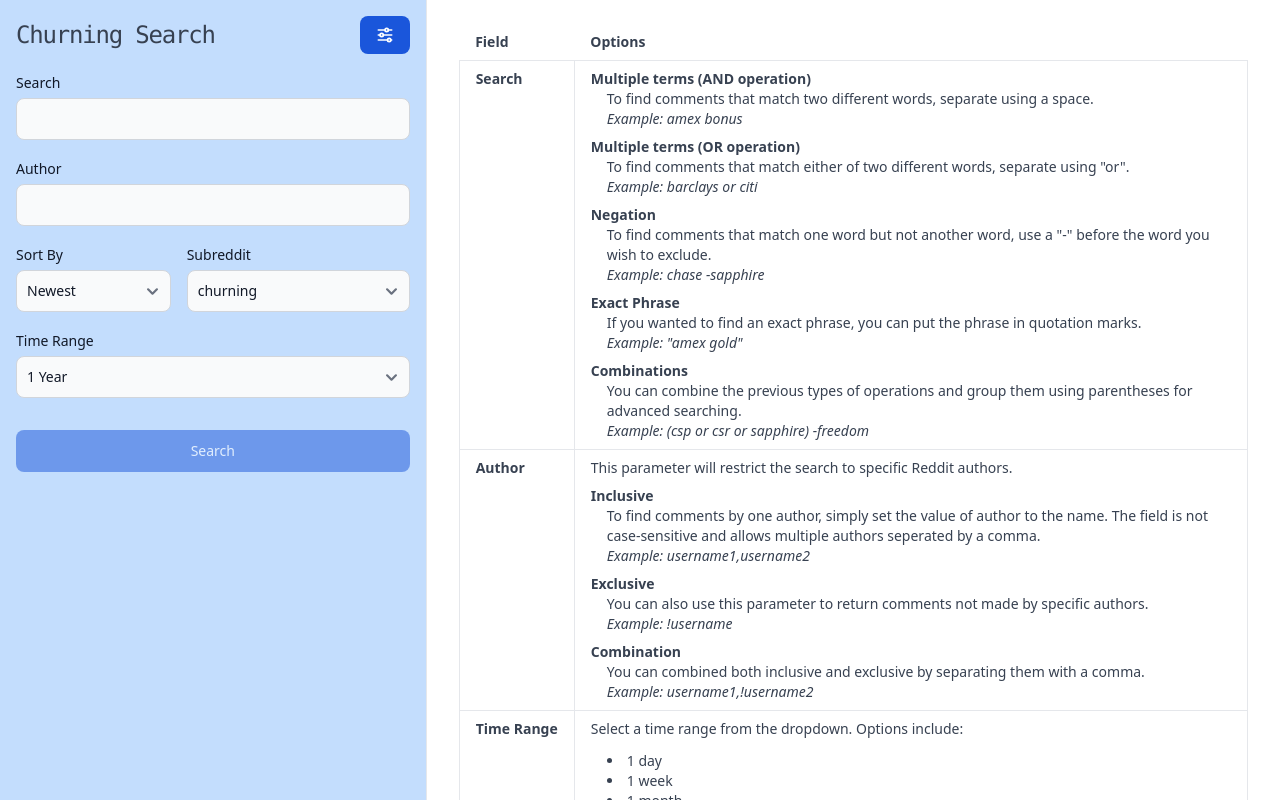
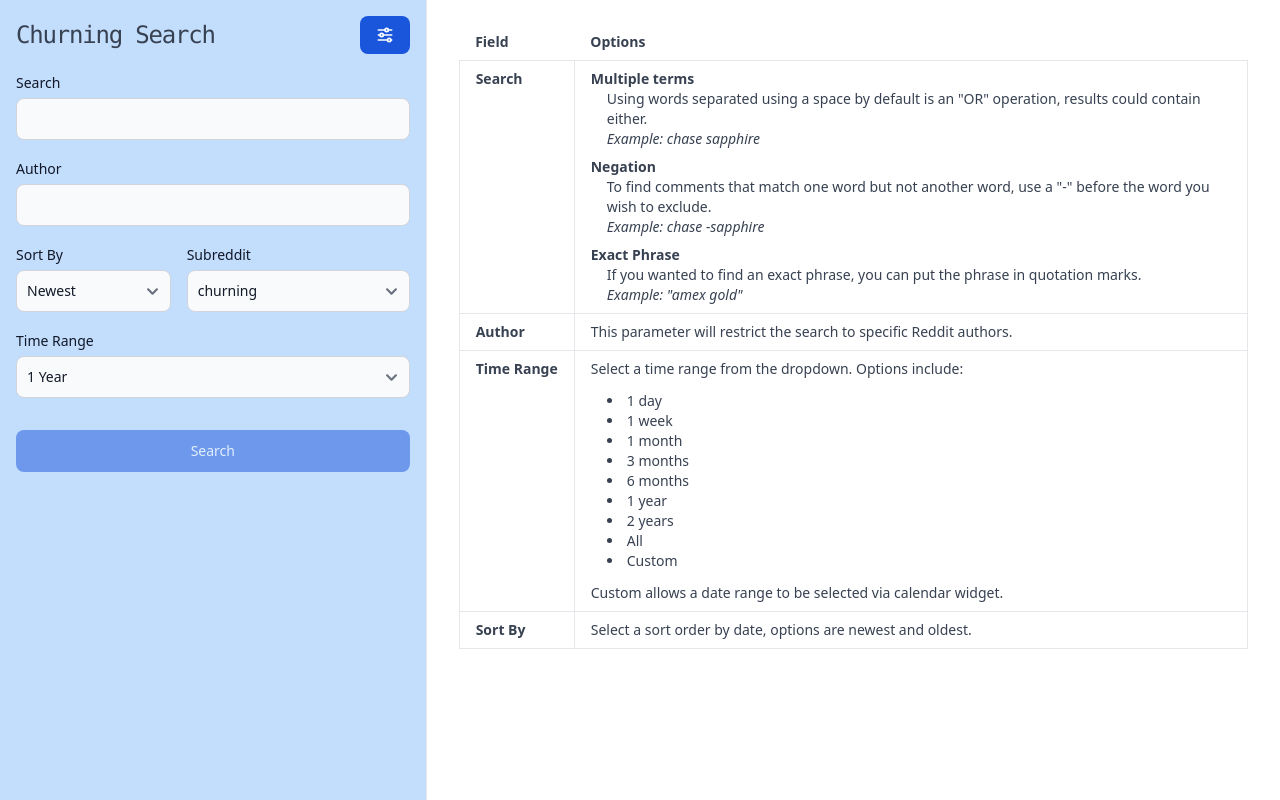
Before and after one commit to garettg/churning.io, a Next.js app: page / in a window 1280 px wide. Built offline with nearby package versions, Linux system fonts and the light colour scheme; what @rvxlab/tailwind-plugin-ios-full-height would draw is missing.

Commit message:
Updated help text. Turn acronym search off because of search type. Update dependencies.

```diff
--- a/app.config.js
+++ b/app.config.js
@@ -17,7 +17,7 @@ export const Config = {
         CanadianAwardTravel: "2018-03-12"
     },
     defaultTimeRange: 366, // default time range on search (must match one of SearchRange keys)
-    enableAcronymSearch: true, // enable the use of modified queries to include acronyms to broaden search,
+    enableAcronymSearch: false, // enable the use of modified queries to include acronyms to broaden search,
     enableGaEvents: true, // enable google analytics
     enableCustomEvents: true, // enable the usage of custom event to Woopra
     disableSearch: false, // turns off the UI in downtimes
--- a/src/components/Help.js
+++ b/src/components/Help.js
@@ -14,15 +14,10 @@ const Help = () => {
                     <td className="border px-4 py-2 align-top whitespace-nowrap font-bold border-gray-200 dark:border-gray-700">Search</td>
                     <td className="border px-4 py-2 align-top border-gray-200 dark:border-gray-700">
                         <dl>
-                            <dt className="font-bold">Multiple terms (AND operation)</dt>
+                            <dt className="font-bold">Multiple terms</dt>
                             <dd className="pl-4">
-                                <p>To find comments that match two different words, separate using a space.</p>
-                                <p className="italic">Example: amex bonus</p>
-                            </dd>
-                            <dt className="mt-2 font-bold">Multiple terms (OR operation)</dt>
-                            <dd className="pl-4">
-                                <p>To find comments that match either of two different words, separate using "or".</p>
-                                <p className="italic">Example: barclays or citi</p>
+                                <p>Using words separated using a space by default is an "OR" operation, results could contain either.</p>
+                                <p className="italic">Example: chase sapphire</p>
                             </dd>
                             <dt className="mt-2 font-bold">Negation</dt>
                             <dd className="pl-4">
@@ -34,11 +29,6 @@ const Help = () => {
                                 <p>If you wanted to find an exact phrase, you can put the phrase in quotation marks.</p>
                                 <p className="italic">Example: "amex gold"</p>
                             </dd>
-                            <dt className="mt-2 font-bold">Combinations</dt>
-                            <dd className="pl-4">
-                                <p>You can combine the previous types of operations and group them using parentheses for advanced searching.</p>
-                                <p className="italic">Example: (csp or csr or sapphire) -freedom</p>
-                            </dd>
                         </dl>
                     </td>
                 </tr>
@@ -46,23 +36,6 @@ const Help = () => {
                     <td className="border px-4 py-2 align-top whitespace-nowrap font-bold border-gray-200 dark:border-gray-700">Author</td>
                     <td className="border px-4 py-2 align-top border-gray-200 dark:border-gray-700">
                         <p>This parameter will restrict the search to specific Reddit authors.</p>
-                        <dl>
-                            <dt className="mt-2 font-bold">Inclusive</dt>
-                            <dd className="pl-4">
-                                <p>To find comments by one author, simply set the value of author to the name. The field is not case-sensitive and allows multiple authors seperated by a comma.</p>
-                                <p className="italic">Example: username1,username2</p>
-                            </dd>
-                            <dt className="mt-2 font-bold">Exclusive</dt>
-                            <dd className="pl-4">
-                                <p>You can also use this parameter to return comments not made by specific authors.</p>
-                                <p className="italic">Example: !username</p>
-                            </dd>
-                            <dt className="mt-2 font-bold">Combination</dt>
-                            <dd className="pl-4">
-                                <p>You can combined both inclusive and exclusive by separating them with a comma.</p>
-                                <p className="italic">Example: username1,!username2</p>
-                            </dd>
-                        </dl>
                     </td>
                 </tr>
                 <tr>
```
Also changed, not shown: package.json (+17 -17 lines), 1 other file (tests, documents, lock files or other folders).
